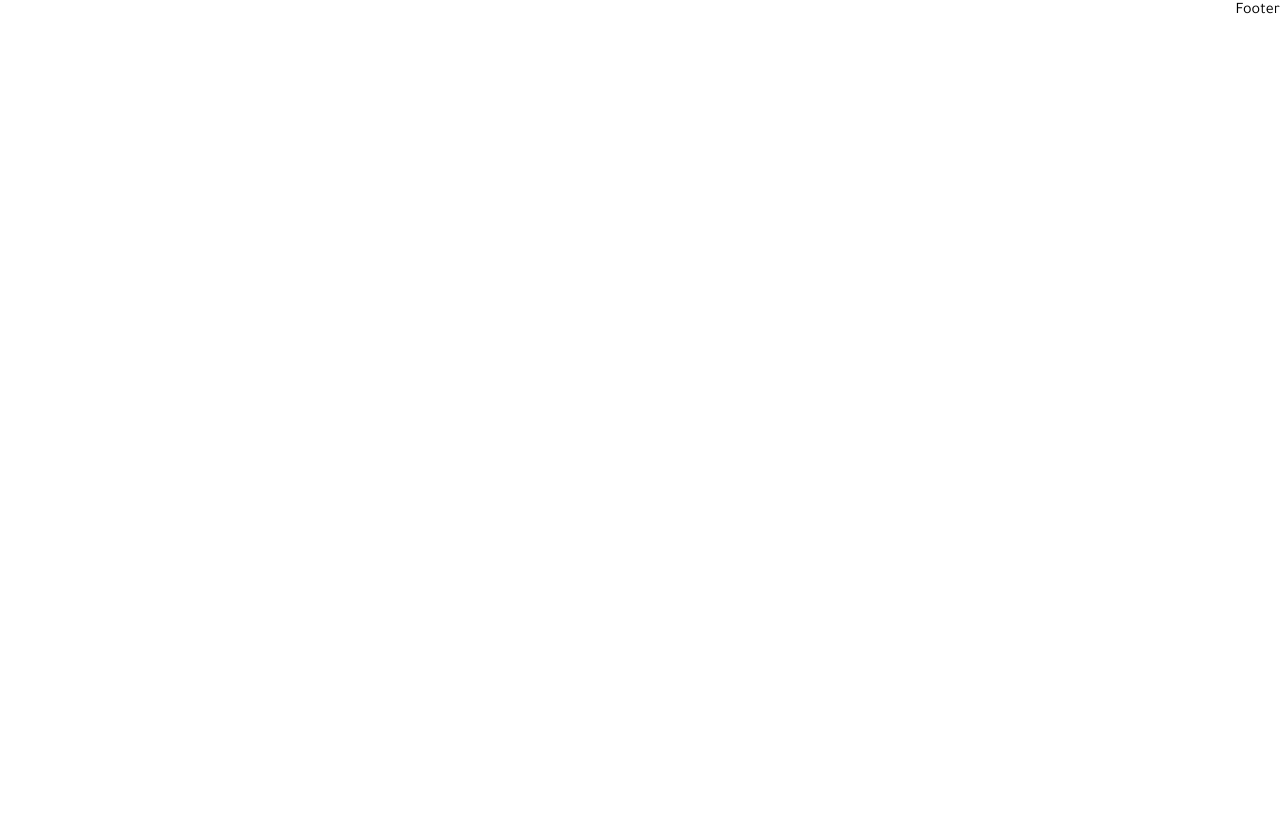
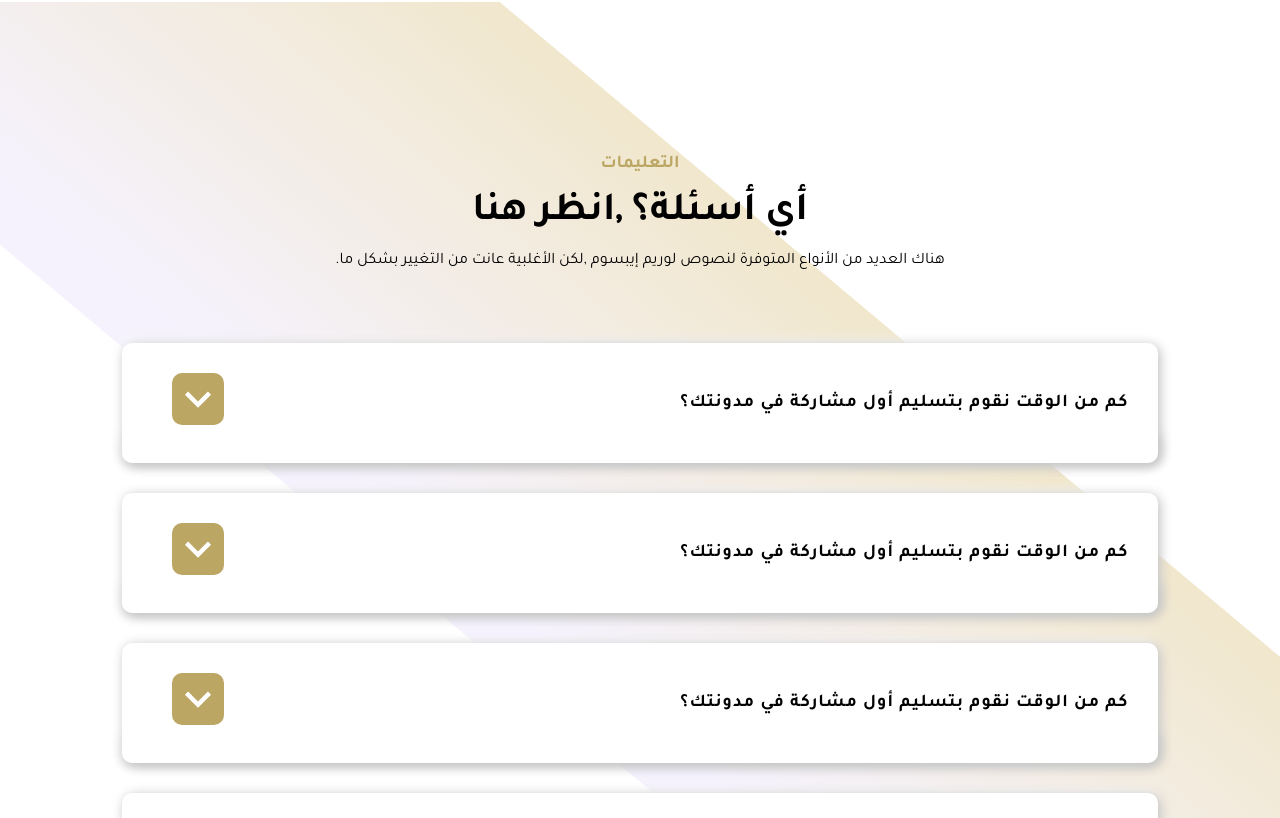
Before and after one commit to samymahmoud3/booking_ar, a React (Vite) app: page / in a window 1280 px wide. Shown: the part 2762-3580 px from the top of the page. Before the commit the page ends 2783 px from the top, so only its background shows below. Built offline with nearby package versions, Linux system fonts and the light colour scheme.

Commit message:
accordion

```diff
--- /dev/null
+++ b/src/components/accordion/Accordion.jsx
@@ -0,0 +1,65 @@
+import { useState, useEffect } from 'react';
+import { ExpandLess, ExpandMore } from '@mui/icons-material';
+import './accordion.scss';
+
+const Accordion = ({ data }) => {
+  const [accordionItems, setAccordionItems] = useState([]);
+
+  useEffect(() => {
+    let accordion = [];
+
+    data.forEach((i) => {
+      accordion.push({
+        title: i.title,
+        content: i.content,
+        open: false,
+        question: i.question
+      });
+    });
+
+    setAccordionItems(accordion);
+  }, [data]);
+
+  const click = (i) => {
+    const newAccordion = [...accordionItems];
+    const index = newAccordion.indexOf(i);
+
+    newAccordion[index].open = !newAccordion[index].open;
+    setAccordionItems(newAccordion);
+  };
+
+  return (
+    <div className="accordion">
+      { accordionItems.map((i) => (
+        <div className='accordionItem' key={ accordionItems.indexOf(i) }>
+          <div
+            className={ i.open ? "title active" : "title" }
+            onClick={ () => click(i) }
+          > <span className="title-text">
+              { i.question }
+            </span>
+            <div className="arrow-wrapper">
+              {
+                !i.open
+                  ? <ExpandMore sx={ { color: "#fff", fontSize: "52px", backgroundColor: "#BBA664", borderRadius: "10px" } } />
+                  : <ExpandLess sx={ { color: "#fff", fontSize: "52px", backgroundColor: "#BBA664", borderRadius: "10px" } } />
+              }
+            </div>
+          </div>
+          <div className={ i.open
+            ? "content content-open"
+            : "content" }
+          >
+            <div className={ i.open
+              ? "content-text content-text-open"
+              : "content-text" }
+            > { i.content }
+            </div>
+          </div>
+        </div>
+      )) }
+    </div>
+  );
+};
+
+export default Accordion;
--- /dev/null
+++ b/src/components/accordion/accordion.scss
@@ -0,0 +1,79 @@
+@import '../../styles/variables.scss';
+
+.accordion {
+  width: 81%;
+  display: grid;
+  grid-template-columns: repeat(auto-fill, minmax(570px, 1fr));
+  background-color: transparent;
+  gap: 30px;
+  margin: auto;
+
+  .title {
+    padding: 30px 30px 30px 50px;
+    display: flex;
+    justify-content: space-between;
+    align-items: center;
+    background-color: $light-color;
+    color: $main-color;
+    text-transform: uppercase;
+    letter-spacing: 1px;
+    cursor: pointer;
+    position: relative;
+    z-index: 2000;
+    border-radius: 10px;
+    transition: all .2s ease-in;
+    box-shadow: 2px 2px 12px #bdbdbd, -2px -2px 12px #ffffff;
+
+  }
+
+  .active {
+    border-radius: 10px 10px 0 0;
+  }
+
+  .title-text {
+    line-height: 26px;
+    font-weight: 700;
+    font-size: 18px;
+  }
+
+  .content {
+    height: 30px;
+    background-color: $light-color;
+    border-radius: 0 0 10px 10px;
+    color: #637381;
+    font-size: 16px;
+    text-align: right;
+    position: relative;
+    z-index: 1000;
+    margin-top: -30px;
+    padding: 0 15px 0 9rem;
+    text-align: right;
+    box-shadow: 2px 2px 12px #bdbdbd, -2px -2px 12px #ffffff;
+    transition: all 200ms cubic-bezier(0.600, -0.280, 0.735, 0.045);
+  }
+
+  .content-open {
+    margin-top: 0px;
+    height: 200px;
+    background-color: $light-color;
+    transition: all 350ms cubic-bezier(0.080, 1.090, 0.320, 1.275);
+  }
+
+  .content-text {
+    font-size: 16px;
+    font-weight: 400;
+    line-height: 24px;
+    text-align: right;
+    padding: 15px;
+    visibility: hidden;
+    opacity: 0;
+    overflow: auto;
+    transition: all .2s ease-in;
+  }
+
+  .content-text-open {
+    visibility: visible;
+    opacity: 1;
+    transition: all .8s ease-in;
+  }
+}
--- a/src/data.js
+++ b/src/data.js
@@ -128,3 +128,25 @@ export const reviews = [
     description: "هنساعدك خطوه بخطوه من البدايه للنهاية، من قبل خبراء لمساعدتك على الوصول للقمه ",
   },
 ]
+
+export const accordionsData = [
+  {
+
+    title: "One",
+    question: "كم من الوقت نقوم بتسليم أول مشاركة في مدونتك؟",
+    content: `يستغرق الأمر من 2 إلى 3 أسابيع لإعداد أول مشاركة على مدونتك. ,يتضمن ذلك البحث المتعمق وإنشاء إستراتيجية تسويق المحتوى الشهرية الخاصة بك والتي نقوم بها قبل كتابة أول مشاركة على مدونتك، Ipsum متاح.`,
+  },{
+   title: "Tow",
+    question: "كم من الوقت نقوم بتسليم أول مشاركة في مدونتك؟",
+    content: `يستغرق الأمر من 2 إلى 3 أسابيع لإعداد أول مشاركة على مدونتك. ,يتضمن ذلك البحث المتعمق وإنشاء إستراتيجية تسويق المحتوى الشهرية الخاصة بك والتي نقوم بها قبل كتابة أول مشاركة على مدونتك، Ipsum متاح.`,
+  },
+  {
+    title: "Three",
+    question: "كم من الوقت نقوم بتسليم أول مشاركة في مدونتك؟",
+    content: `يستغرق الأمر من 2 إلى 3 أسابيع لإعداد أول مشاركة على مدونتك. ,يتضمن ذلك البحث المتعمق وإنشاء إستراتيجية تسويق المحتوى الشهرية الخاصة بك والتي نقوم بها قبل كتابة أول مشاركة على مدونتك، Ipsum متاح.`,
+  }, {
+    title: "Four",
+    question: "كم من الوقت نقوم بتسليم أول مشاركة في مدونتك؟",
+    content: `يستغرق الأمر من 2 إلى 3 أسابيع لإعداد أول مشاركة على مدونتك. ,يتضمن ذلك البحث المتعمق وإنشاء إستراتيجية تسويق المحتوى الشهرية الخاصة بك والتي نقوم بها قبل كتابة أول مشاركة على مدونتك، Ipsum متاح.`,
+  }
+];
--- a/src/pages/home/Home.jsx
+++ b/src/pages/home/Home.jsx
@@ -2,10 +2,11 @@ import { useRef, useState } from "react";
 import { ArrowBack, ArrowForward, Star } from "@mui/icons-material";
 import FeatureItem from "../../components/featureItem/FeatureItem";
 import Header from "../../components/heroSection/HeroSection";
-import { choosingData, reviews } from "../../data";
+import { accordionsData, choosingData, reviews } from "../../data";
 import { carTypes } from "../../data";
 import Filter from "../../components/filter/Filter";
 import './home.scss';
+import Accordion from "../../components/accordion/Accordion";
 
 const Home = () => {
   const [active, setActive] = useState(carTypes.categories[0].category);
@@ -74,11 +75,11 @@ const Home = () => {
           <div className="icons">
             <ArrowForward className="next icon"
               onClick={ () => handleScroll("left") }
-              sx={{ color: "#111928", fontSize: "52px" }}
+              sx={ { color: "#111928", fontSize: "52px" } }
             />
             <ArrowBack className="prev icon"
               onClick={ () => handleScroll("right") }
-              sx={{ color: "#111928", fontSize: "52px" }}
+              sx={ { color: "#111928", fontSize: "52px" } }
             />
           </div>
         </div>
@@ -94,8 +95,8 @@ const Home = () => {
           show={ false }
         />
         <div>
-          <div  className='carousel' ref={ carouselRef2 } style={ { width: "79%" } }>
-            <div style={{padding:"30px 10px "}} className='inner-carousel'>
+          <div className='carousel' ref={ carouselRef2 } style={ { width: "79%" } }>
+            <div style={ { padding: "30px 10px " } } className='inner-carousel'>
               { reviews.map((review) => (
                 <div className="item" key={ review.id }>
                   <img className="quotes" src="/quotes_icon.svg" alt="quotes_icon" />
@@ -105,11 +106,11 @@ const Home = () => {
                   </div>
                   <p className="comment">{ review.description }</p>
                   <div className="star_icons">
-                    <Star className="icon" sx={{ color: "#FFD231", fontSize: "20px" }} />
-                    <Star className="icon" sx={{ color: "#FFD231", fontSize: "20px" }} />
-                    <Star className="icon" sx={{ color: "#FFD231", fontSize: "20px" }} />
-                    <Star className="icon" sx={{ color: "#FFD231", fontSize: "20px" }} />
-                    <Star className="icon" sx={{ color: "#FFD231", fontSize: "20px" }} />
+                    <Star className="icon" sx={ { color: "#FFD231", fontSize: "20px" } } />
+                    <Star className="icon" sx={ { color: "#FFD231", fontSize: "20px" } } />
+                    <Star className="icon" sx={ { color: "#FFD231", fontSize: "20px" } } />
+                    <Star className="icon" sx={ { color: "#FFD231", fontSize: "20px" } } />
+                    <Star className="icon" sx={ { color: "#FFD231", fontSize: "20px" } } />
                   </div>
                 </div>
               )) }
@@ -118,14 +119,27 @@ const Home = () => {
           <div className="icons">
             <ArrowForward className="next icon"
               onClick={ () => handleScrollReviews("left") }
-              sx={{ color: "#111928", fontSize: "52px" }}
+              sx={ { color: "#111928", fontSize: "52px" } }
             />
             <ArrowBack className="prev icon"
               onClick={ () => handleScrollReviews("right") }
-              sx={{ color: "#111928", fontSize: "52px" }}
+              sx={ { color: "#111928", fontSize: "52px" } }
             />
           </div>
         </div>
+      </section>
+
+      <section className="accordions_section">
+        <div className="triangle" />
+        <div className="info">
+          <h3>التعليمات</h3>
+          <h2>أي أسئلة؟ ,انظر هنا</h2>
+          <p>
+            هناك العديد من الأنواع المتوفرة لنصوص لوريم إيبسوم
+            ,لكن الأغلبية عانت من التغيير بشكل ما.
+          </p>
+        </div>
+        <Accordion data={ accordionsData } />
       </section>
 
     </div>
--- a/src/pages/home/home.scss
+++ b/src/pages/home/home.scss
@@ -40,7 +40,6 @@
       position: relative;
       width: 343px;
       padding: 24px;
-      // margin:2px;
       margin-left: 32px;
       border-radius: 12px;
       background: #ffffff;
@@ -83,4 +82,56 @@
       }
     }
   }
+
+  .accordions_section {
+    position: relative;
+    padding-top: 149px;
+    padding-bottom: 140px;
+    display: flex;
+    flex-direction: column;
+    align-items: center;
+    overflow: hidden;
+    background-color: $light-color;
+
+    .triangle {
+      position: absolute;
+      height: 1820px;
+      width: 507px;
+      top: -450px;
+      left: 400px;
+      z-index: 0;
+      transform: rotateZ(-50deg);
+      background: rgb(245,242,253);
+      background: linear-gradient(90deg, rgba(245,242,253,1) 0%, rgba(245,242,253,1) 10%, rgba(241,231,205,1) 100%);
+    }
+
+    .info {
+      text-align: center;
+      display: inline-block;
+      margin-bottom: 70px;
+      z-index: 10;
+
+      h3 {
+        font-size: 18px;
+        font-weight: 700;
+        line-height: 26px;
+        color: $yellow-color;
+        text-align: center;
+      }
+
+      h2 {
+        font-size: 40px;
+        font-weight: 700;
+        line-height: 48px;
+        text-align: center;
+        margin: 12px 0;
+      }
+
+      p {
+        font-size: 16px;
+        font-weight: 400;
+        line-height: 24px;
+      }
+    }
+  }
 }
```
Lines whose indentation alone changed are shown as unchanged.
